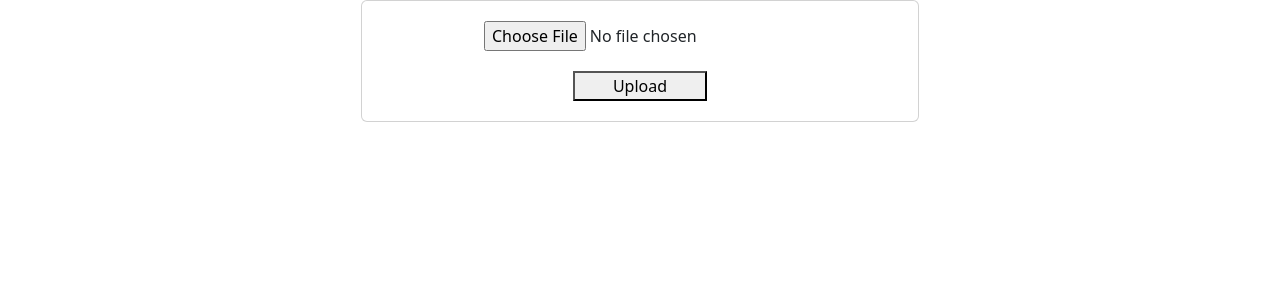
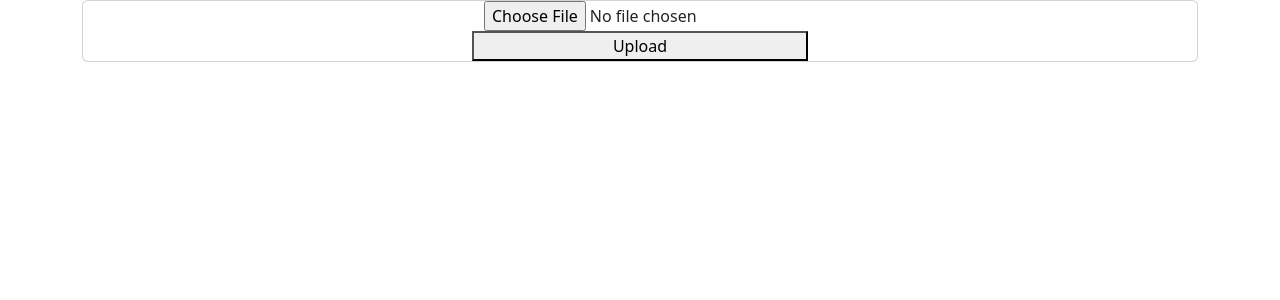
Before and after one commit to CalebCoughenour/php-img-upload, a PHP site: page / in a window 1280 px wide. Shown: the part 56-356 px from the top of the page. Run offline with PHP 8.4, Linux system fonts and the light colour scheme.

Commit message:
update styles

```diff
--- a/style.css
+++ b/style.css
@@ -1,17 +1,6 @@
 #home-card {
   margin: auto;
-  padding: 20px 20px;
   text-align: center;
   justify-content: center;
   align-items: center;
-  width: 50%;
 }
-
-#upload-row {
-  margin-bottom: 20px;
-}
-
-.upload-button {
-  margin: auto;
-  width: 40%;
-}
```
